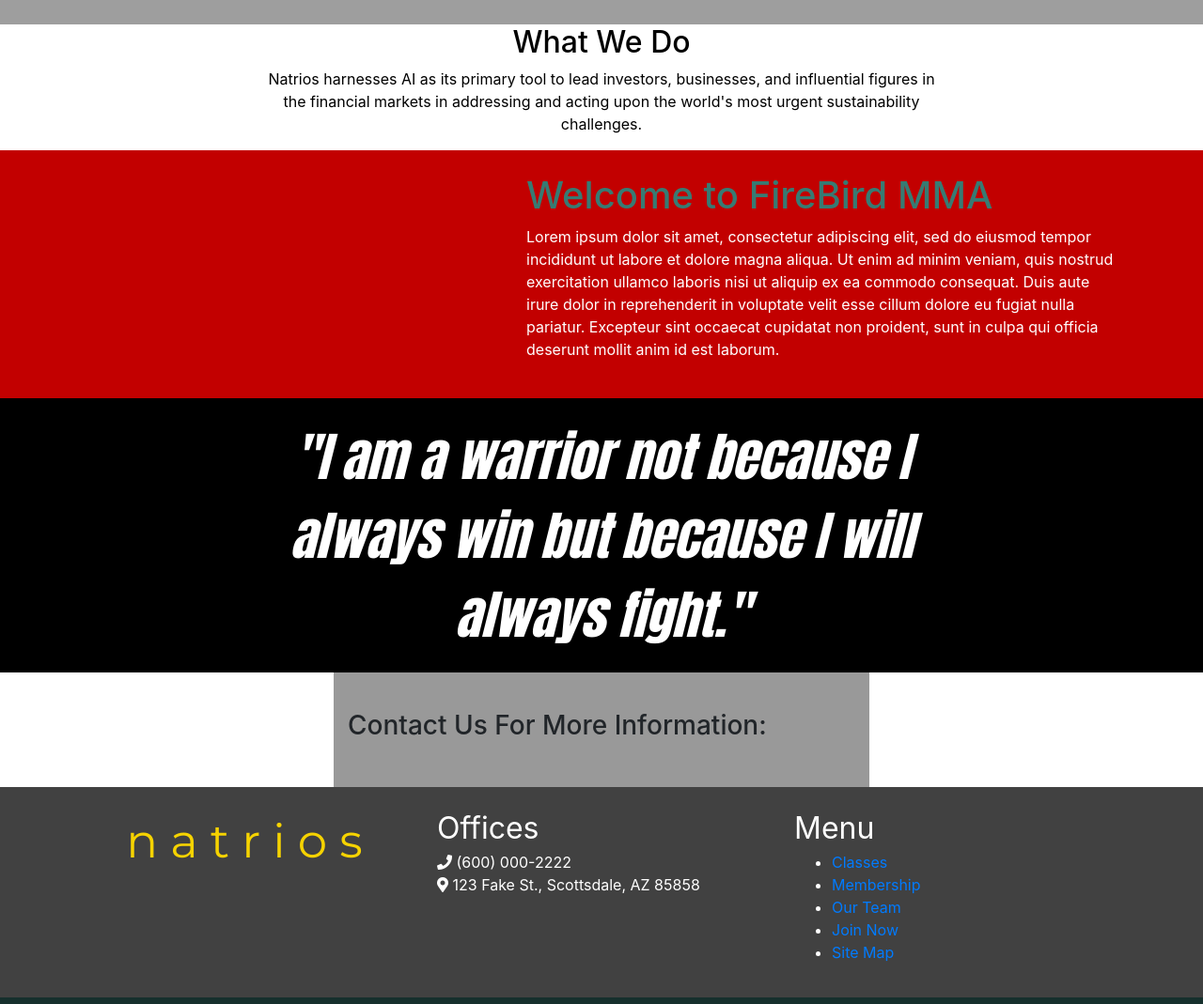
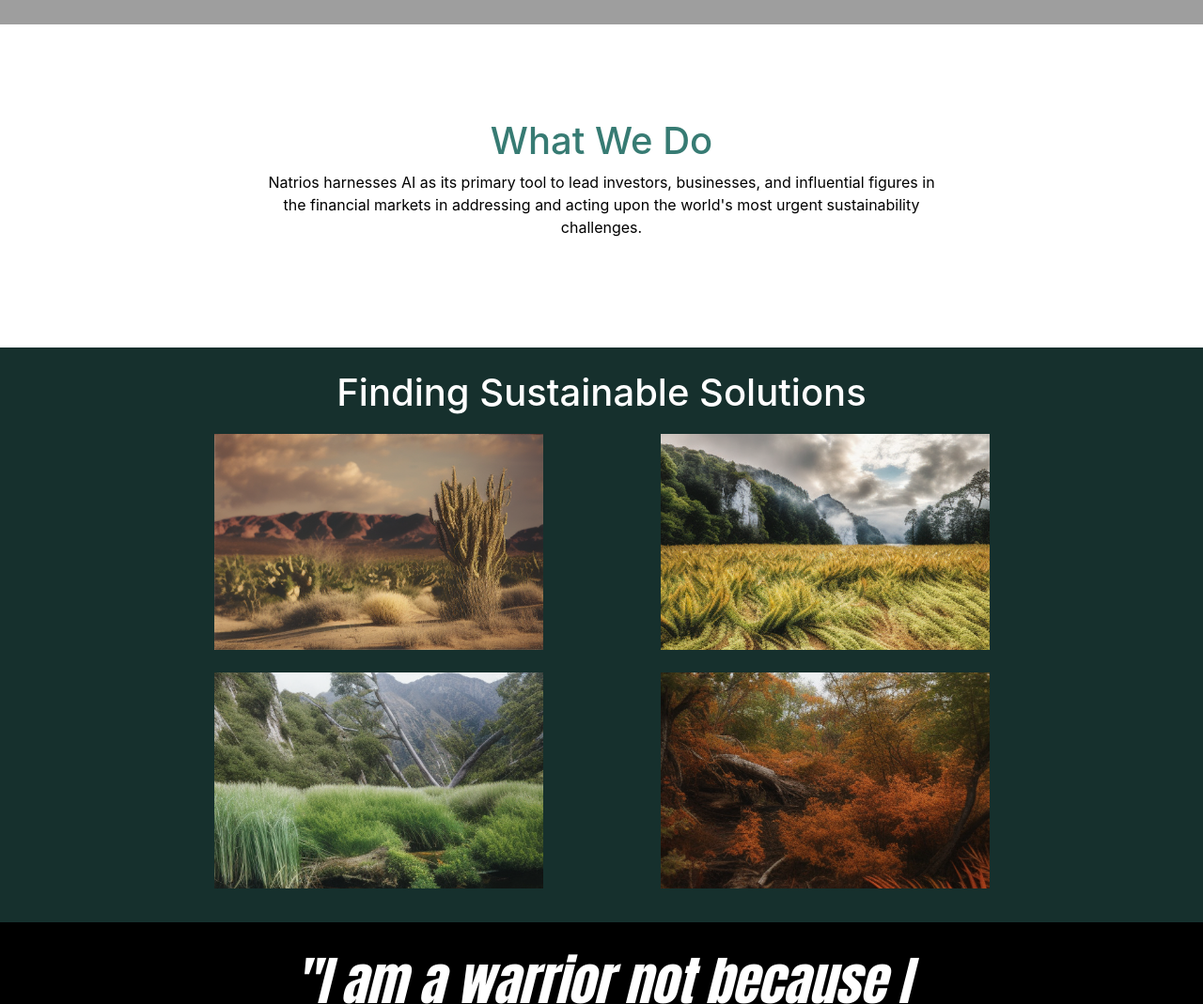
Before and after one commit to XopherDev/Natrios, a plain HTML site: page index.html in a window 1280 px wide. Shown: the part 860-1929 px from the top of the page at 94% size. Drawn offline with nearby package versions, Linux system fonts and the light colour scheme; some packages are replaced by stand-ins of ours; grey boxes are pictures that could not be loaded; a script that the page names is missing.

Commit message:
updated colors

```diff
--- a/css/style.css
+++ b/css/style.css
@@ -114,7 +114,7 @@
 		z-index: 99; /* Make sure it does not overlap */
 		border: none; /* Remove borders */
 		outline: none; /* Remove outline */
-		background-color: rgb(0, 0, 0); /* Set a background color */
+		background-color: #377b73; /* Set a background color */
 		color: white; /* Text color */
 		cursor: pointer; /* Add a mouse pointer on hover */
 		padding: 15px; /* Some padding */
--- a/index.html
+++ b/index.html
@@ -120,12 +120,12 @@
 		</div>
 	</section>
 
-	<section style="background-color:rgb(255, 255, 255);">
+	<section style="background-color:rgb(255, 255, 255);padding-top:100px;padding-bottom: 100px;">
 		<div class="container">
 			<div class="row" style="font-family:Work+Sans;color:rgb(0, 0, 0);text-align:center;">
 				<div class="col-sm-2"></div>
 				<div class="col-sm-8">
-					<h2>What We Do</h2>
+					<h1>What We Do</h1>
 					<p>Natrios harnesses AI as its primary tool to lead investors,
 						businesses, and influential figures in the financial markets
 						in addressing and acting upon the world's most urgent
@@ -136,20 +136,31 @@
 		</div>
 	</section>
 
-	<section style="background-color:#c20000;">
+	<section>
 		<div class="container">
 			<div class="row">
 				<div class="col-sm-12">&nbsp;</div>
 			</div>
-			<div class="row">
-				<div class="col-sm-5" style="text-align:center;">
+			<div class="row" style="text-align: center;">
+				<div class="col-sm-1">
 
 				</div>
-				<div class="col-sm-7">
-					<h1 style="color:#f6d300;">Welcome to FireBird MMA</h1>
-					<p style="color:white;">
-						Lorem ipsum dolor sit amet, consectetur adipiscing elit, sed do eiusmod tempor incididunt ut labore et dolore magna aliqua. Ut enim ad minim veniam, quis nostrud exercitation ullamco laboris nisi ut aliquip ex ea commodo consequat. Duis aute irure dolor in reprehenderit in voluptate velit esse cillum dolore eu fugiat nulla pariatur. Excepteur sint occaecat cupidatat non proident, sunt in culpa qui officia deserunt mollit anim id est laborum.
-					</p>
+				<div class="col-sm-10">
+					<h1 style="color: white!important;">Finding Sustainable Solutions</h1>
+
+
+					<div class="row">
+						<div class="col-sm-6" style="text-align:center;padding:12px;background-color:transparent;"><img src="./images/desert.png" width="350" /></div>
+						<div class="col-sm-6" style="text-align:center;padding:12px;background-color:transparent;"><img src="./images/valley.png" width="350" /></div>
+					</div>
+					<div class="row">
+						<div class="col-sm-6" style="text-align:center;padding:12px;background-color:transparent;"><img src="./images/mountains.png" width="350" /></div>
+						<div class="col-sm-6" style="text-align:center;padding:12px;background-color:transparent;"><img src="./images/forest.png" width="350" /></div>
+					</div>
+
+				</div>
+				<div class="col-sm-1">
+
 				</div>
 			</div>
 			<div class="row">
```
Also changed, not shown: backup_files/index.html (+23 -11 lines), generate_admin/siteGenTemplate_index.html (+21 -10 lines), images/desert.png (added), images/forest.png (added), images/mountains.png (added), images/valley.png (added).
